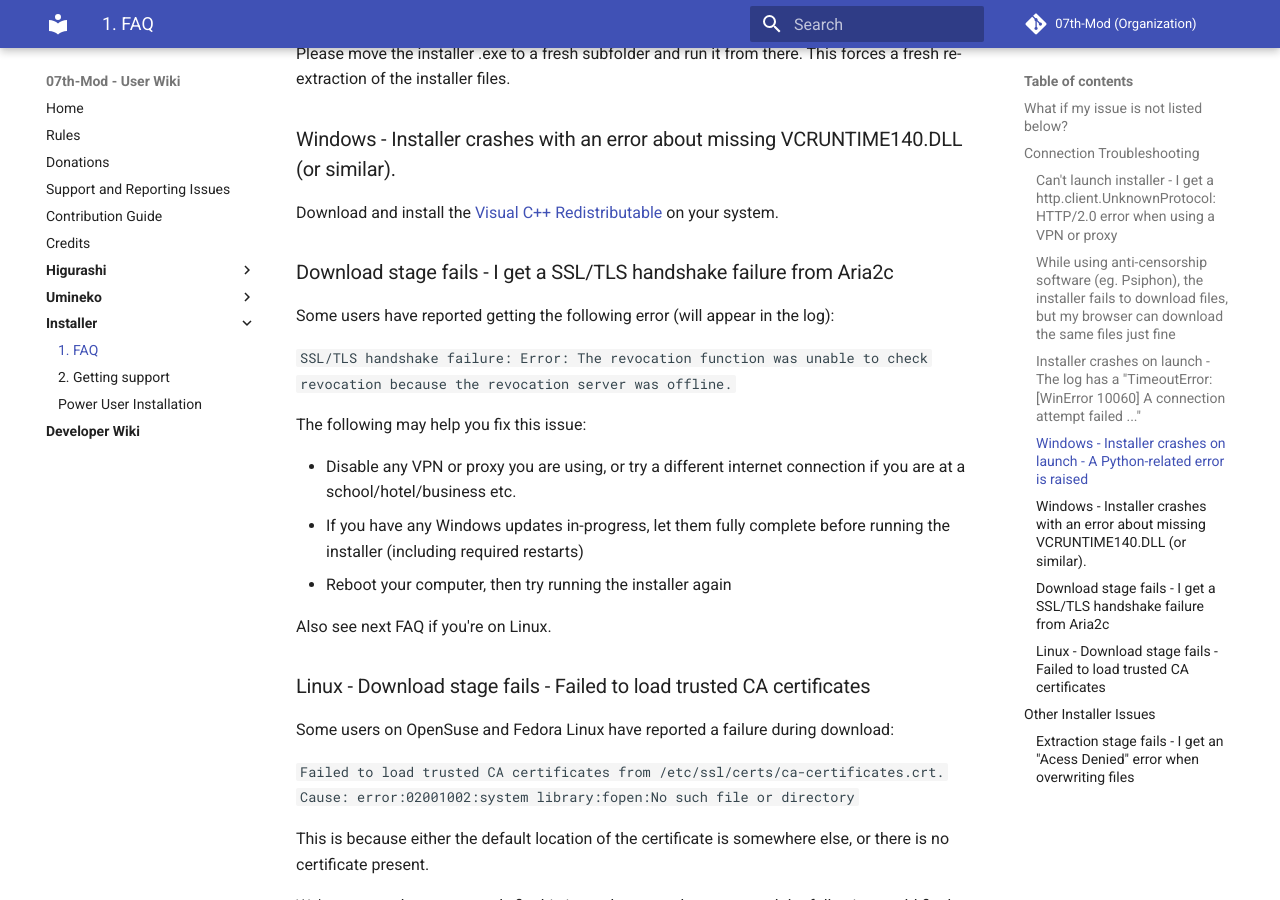
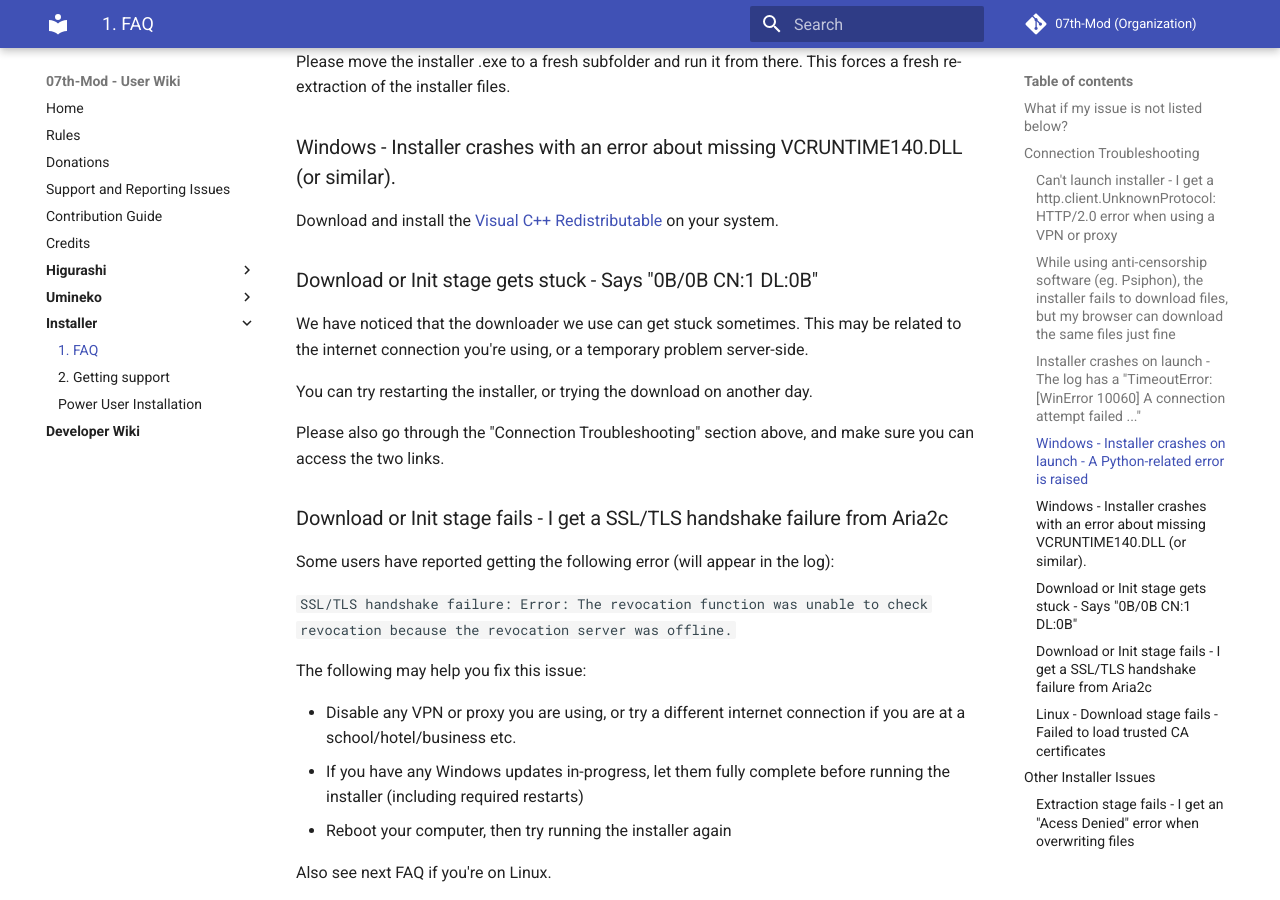
Before and after one commit to 07th-mod/wiki, an MkDocs documentation site: the page built from docs/Installer/faq.md, in a window 1280 px wide and 900 px high, scrolled down 1886 px. Built offline with MkDocs 1.6.1 and Material for MkDocs 9.7.7, drawn with Linux system fonts in a browser that asks for light colours.

Commit message:
Update installer FAQ with "stuck" download issue

```diff
--- a/docs/Installer/faq.md
+++ b/docs/Installer/faq.md
@@ -10,9 +10,9 @@
 
 First, double check you can access BOTH the following websites in your browser without error:
 
-[https://07th-mod.com/](https://07th-mod.com/)
+1. [https://07th-mod.com/](https://07th-mod.com/)
 
-[https://raw.githubusercontent.com/07th-mod/python-patcher/master/installData.json](https://raw.githubusercontent.com/07th-mod/python-patcher/master/installData.json)
+2. [https://raw.githubusercontent.com/07th-mod/python-patcher/master/installData.json](https://raw.githubusercontent.com/07th-mod/python-patcher/master/installData.json)
 
 If you cannot access these websites on any computer or phone (on local wifi, NOT mobile internet) that you try:
 
@@ -57,7 +57,15 @@
 
 Download and install the [Visual C++ Redistributable](https://www.microsoft.com/en-us/download/details.aspx?id=52685) on your system.
 
-### Download stage fails - I get a SSL/TLS handshake failure from Aria2c
+### Download or Init stage gets stuck - Says "0B/0B CN:1 DL:0B"
+
+We have noticed that the downloader we use can get stuck sometimes. This may be related to the internet connection you're using, or a temporary problem server-side.
+
+You can try restarting the installer, or trying the download on another day.
+
+Please also go through the "Connection Troubleshooting" section above, and make sure you can access the two links.
+
+### Download or Init stage fails - I get a SSL/TLS handshake failure from Aria2c
 
 Some users have reported getting the following error (will appear in the log):
 
```
